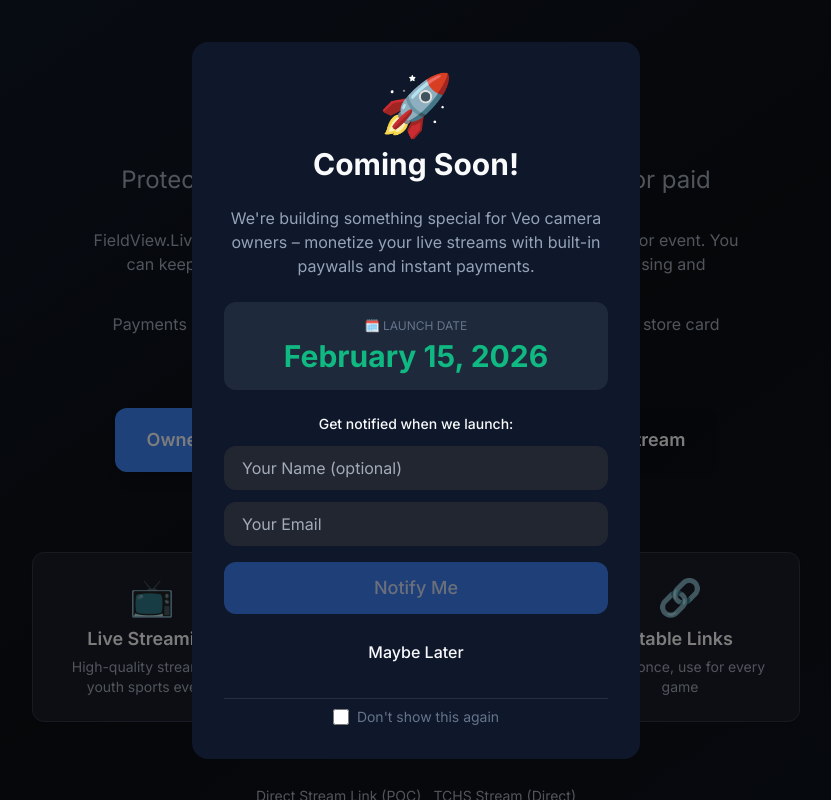
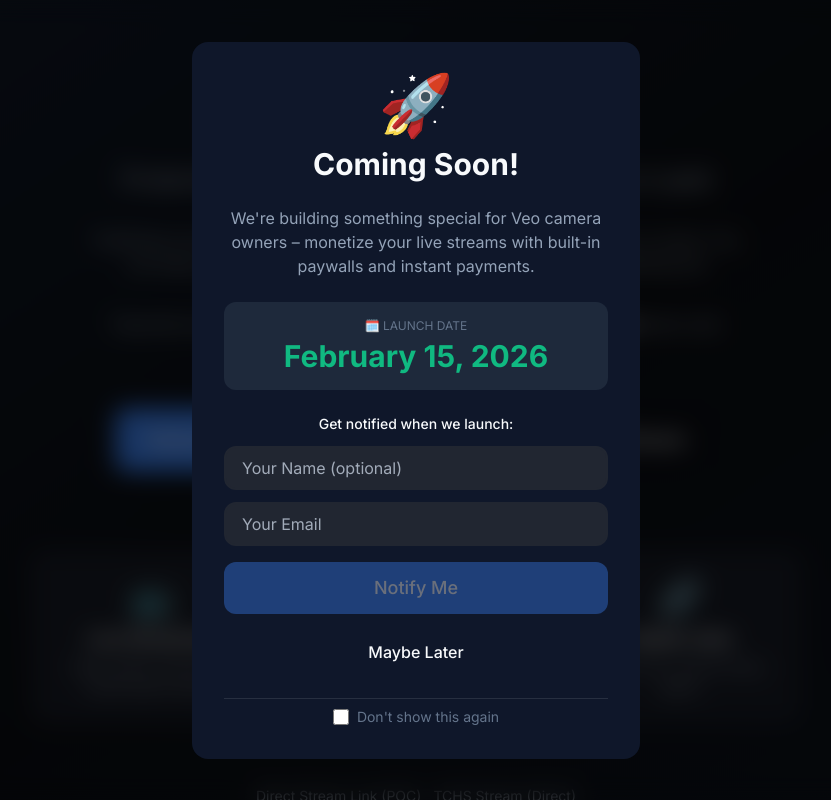
Before and after one commit to YOLOVibeCode/fieldview-live, a Next.js app in the folder apps/web/: page / in a window 1280 px wide. Shown: the top 800 px of the page, without its empty margins (224-1055 px from the left). Built offline with nearby package versions, Linux system fonts and the light colour scheme.

Commit message:
feat: add backdrop blur to Coming Soon modal
- Increase backdrop opacity to 60%
- Add backdrop-blur-md for Gaussian blur effect
- More professional modal appearance

```diff
--- a/apps/web/components/v2/ComingSoonModal.tsx
+++ b/apps/web/components/v2/ComingSoonModal.tsx
@@ -60,9 +60,9 @@
 
   return (
     <>
-      {/* Backdrop */}
+      {/* Backdrop with Gaussian Blur */}
       <div
-        className="fixed inset-0 bg-black/50 z-[var(--fv-z-modal)] animate-fade-in"
+        className="fixed inset-0 bg-black/60 backdrop-blur-md z-[var(--fv-z-modal)] animate-fade-in"
         onClick={handleClose}
         data-testid="modal-backdrop"
       />
```
